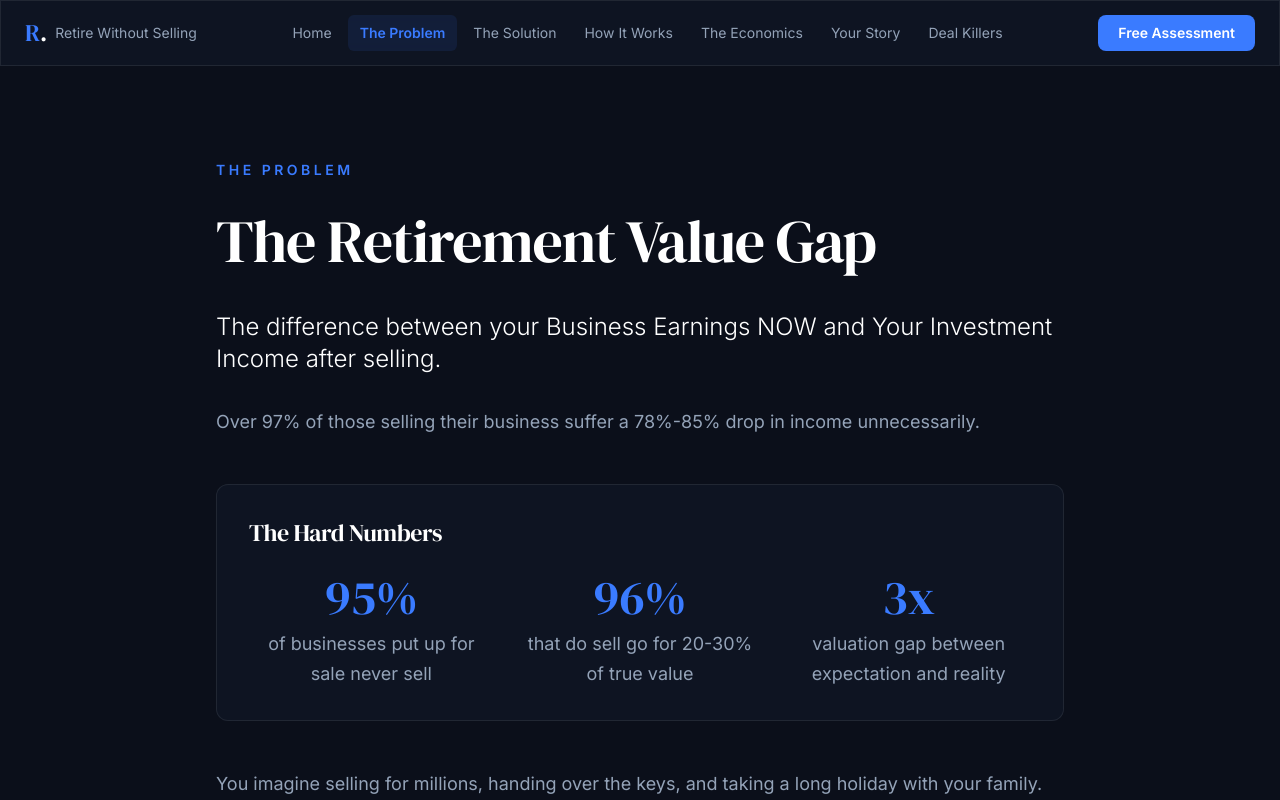
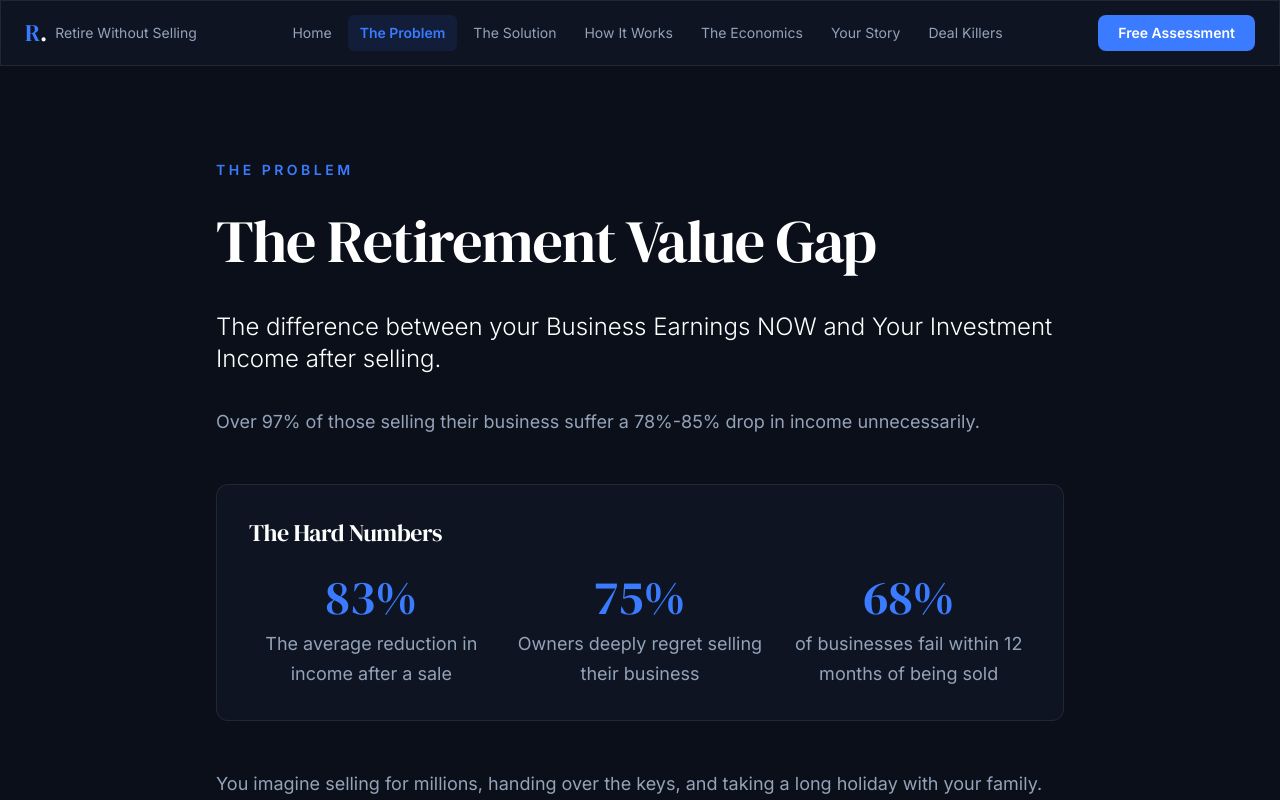
Before and after one commit to Netricro/Retire-Without-Selling, a Next.js app: page /the-problem in a window 1280 px wide. Shown: the top 800 px of the page. Built offline with nearby package versions, Linux system fonts and the light colour scheme.

Commit message:
Update hard numbers: replace stats with income drop, regret, and failure rate

```diff
--- a/src/app/the-problem/page.tsx
+++ b/src/app/the-problem/page.tsx
@@ -28,16 +28,16 @@ export default function TheProblem() {
           <h2 className="text-2xl text-white mb-6">The Hard Numbers</h2>
           <div className="grid grid-cols-1 md:grid-cols-3 gap-6">
             <div className="text-center">
-              <div className="text-5xl font-serif text-[#3A7BFF] mb-2">95%</div>
-              <p className="text-[#94a3b8]">of businesses put up for sale never sell</p>
+              <div className="text-5xl font-serif text-[#3A7BFF] mb-2">83%</div>
+              <p className="text-[#94a3b8]">The average reduction in income after a sale</p>
             </div>
             <div className="text-center">
-              <div className="text-5xl font-serif text-[#3A7BFF] mb-2">96%</div>
-              <p className="text-[#94a3b8]">that do sell go for 20-30% of true value</p>
+              <div className="text-5xl font-serif text-[#3A7BFF] mb-2">75%</div>
+              <p className="text-[#94a3b8]">Owners deeply regret selling their business</p>
             </div>
             <div className="text-center">
-              <div className="text-5xl font-serif text-[#3A7BFF] mb-2">3x</div>
-              <p className="text-[#94a3b8]">valuation gap between expectation and reality</p>
+              <div className="text-5xl font-serif text-[#3A7BFF] mb-2">68%</div>
+              <p className="text-[#94a3b8]">of businesses fail within 12 months of being sold</p>
             </div>
           </div>
         </div>
```
